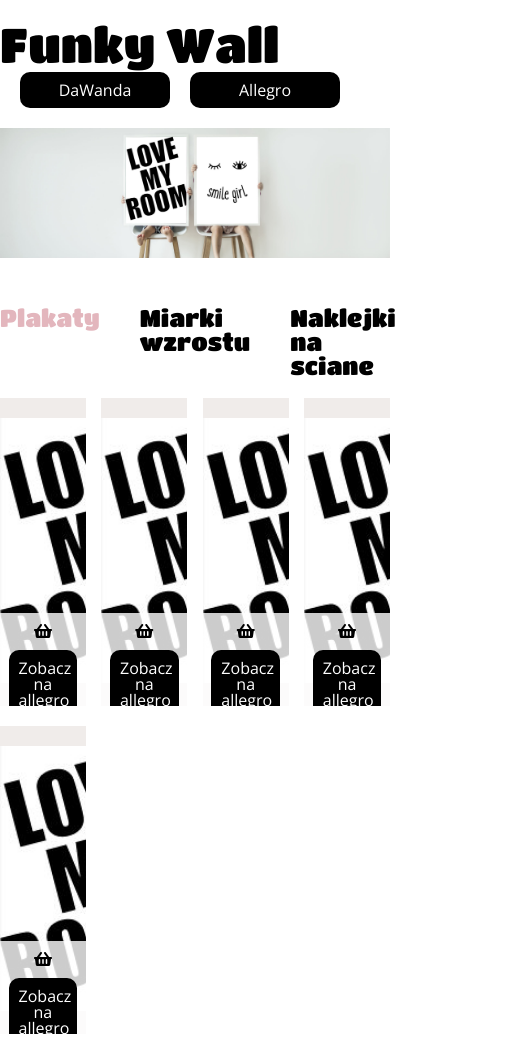
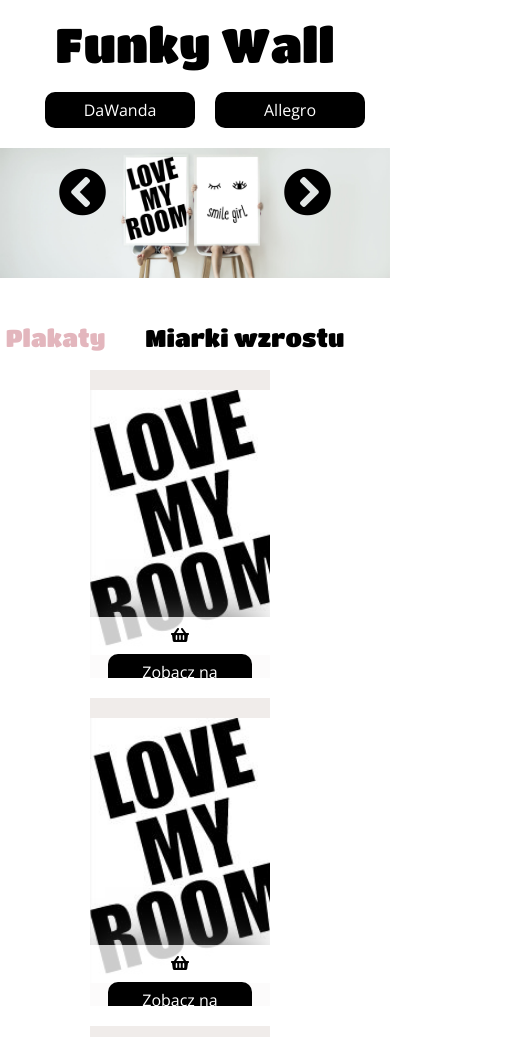
Before and after one commit to janusz-chludzinski-zz/FunkyWall, a plain HTML site: page index.html in a window 390 px wide. Shown: the top 1037 px of the page, 515 px wide, since content can reach past the window. Drawn offline with nearby package versions, Linux system fonts and the light colour scheme.

Commit message:
Added rwd

```diff
--- a/assets/css/style.css
+++ b/assets/css/style.css
@@ -29,7 +29,8 @@ header nav ul {
 
 .product-container nav ul  {
   display: flex;
-  align-content: flex-start;
+  /*align-content: flex-start;*/
+  justify-content: center;
   margin-bottom: 20px;
 }
 
@@ -89,6 +90,9 @@ header nav ul {
   bottom: -100px;
   text-align: center;
   transition: all 0.3s ease-in-out;
+  -webkit-box-shadow: 0px -12px 41px -15px rgba(87,87,87,1);
+  -moz-box-shadow: 0px -12px 41px -15px rgba(87,87,87,1);
+  box-shadow: 0px -12px 41px -15px rgba(87,87,87,1);
 }
 
 .item-info a {
@@ -164,7 +168,7 @@ footer div.wrapped {
   display: flex;
   justify-content: space-between;
   position: relative;
-  bottom: 21rem;
+  bottom: 317px;
 }
 
 .nav-item {
@@ -175,3 +179,103 @@ footer div.wrapped {
 .nav-item:hover {
   color: #e3b6bd;
 }
+
+
+/****** RWD ******/
+
+@media (max-width:1600px) {
+  .owl-nav {
+    bottom: 290px;33
+  }
+}
+
+@media (max-width:1450px) {
+  .owl-nav {
+    bottom: 250px;
+  }
+}
+
+@media (max-width:1145px) {
+  .owl-nav {
+    bottom: 215px;
+  }
+}
+
+@media (max-width:1060px) {
+  .products {
+    justify-content: center;
+  }
+  .products .item {
+    width: 26%;
+    margin-right: 30px;
+  }
+}
+
+@media (max-width:960px) {
+  .owl-nav {
+    bottom: 185px;
+  }
+}
+
+@media (max-width:860px) {
+  .products {
+    justify-content: center;
+  }
+  .products .item {
+    width: 30%;
+    margin-right: 30px;
+  }
+}
+
+@media (max-width:760px) {
+  .owl-nav {
+    bottom: 150px;
+  }
+}
+
+@media (max-width:660px) {
+
+  header {
+    flex-flow: column;
+  }
+
+  header h1 {
+    display: block;
+    text-align: center;
+    margin-bottom: 20px;
+  }
+
+  header nav ul {
+    display: flex;
+    justify-content: center;
+  }
+
+  .owl-nav {
+    bottom: 130px;
+  }
+
+  .products .item {
+    width: 46%;
+    margin-right: 30px;
+  }
+
+  footer div.wrapped {
+    flex-flow: column;
+  }
+
+  footer div.wrapped h1 {
+    text-align: center;
+    margin-bottom: 20px;
+  }
+
+  footer nav ul {
+    display: flex;
+    justify-content: center;
+  }
+}
+
+@media (max-width:540px) {
+  .owl-nav {
+    bottom: 110px;
+  }
+}
--- a/index.html
+++ b/index.html
@@ -7,6 +7,8 @@
     <link rel="stylesheet" href="assets/css/style.css">
     <link rel="stylesheet" href="assets/css/owl.carousel.min.css">
     <link rel="stylesheet" href="assets/css/owl.theme.default.min.css">
+
+    <meta name="viewport" content="width=device-width, initial-scale=1.0">
 
     <!-- <link href="https://fonts.googleapis.com/css?family=Rammetto+One" rel="stylesheet"> -->
     <link href="https://fonts.googleapis.com/css?family=Open+Sans" rel="stylesheet">
@@ -41,7 +43,7 @@
         <ul>
           <li class="product-nav active" data="poster">Plakaty</li>
           <li class="product-nav" data="measure">Miarki wzrostu</li>
-          <li class="product-nav" data="sticker">Naklejki na sciane</li>
+          <!-- <li class="product-nav" data="sticker">Naklejki na sciane</li> -->
         </ul>
       </nav>
 
@@ -164,7 +166,7 @@
           </div>
         </div>
 
-        <div class="stickers products hidden" data="stickers">
+        <!-- <div class="stickers products hidden" data="stickers">
           <div class="item">
             <img src="assets/img/poster3.jpg" alt="">
             <div class="item-info">
@@ -205,7 +207,7 @@
               <a class="button" href="https://pl.dawanda.com/product/122673303-miarka-wzrostu-naklejka-na-sciane-im-growing">Zobacz na DaWanda</a>
             </div>
           </div>
-        </div>
+        </div> -->
       </div>
     </div>
 
```
Also changed, not shown: assets/css/style.scss (deleted).
